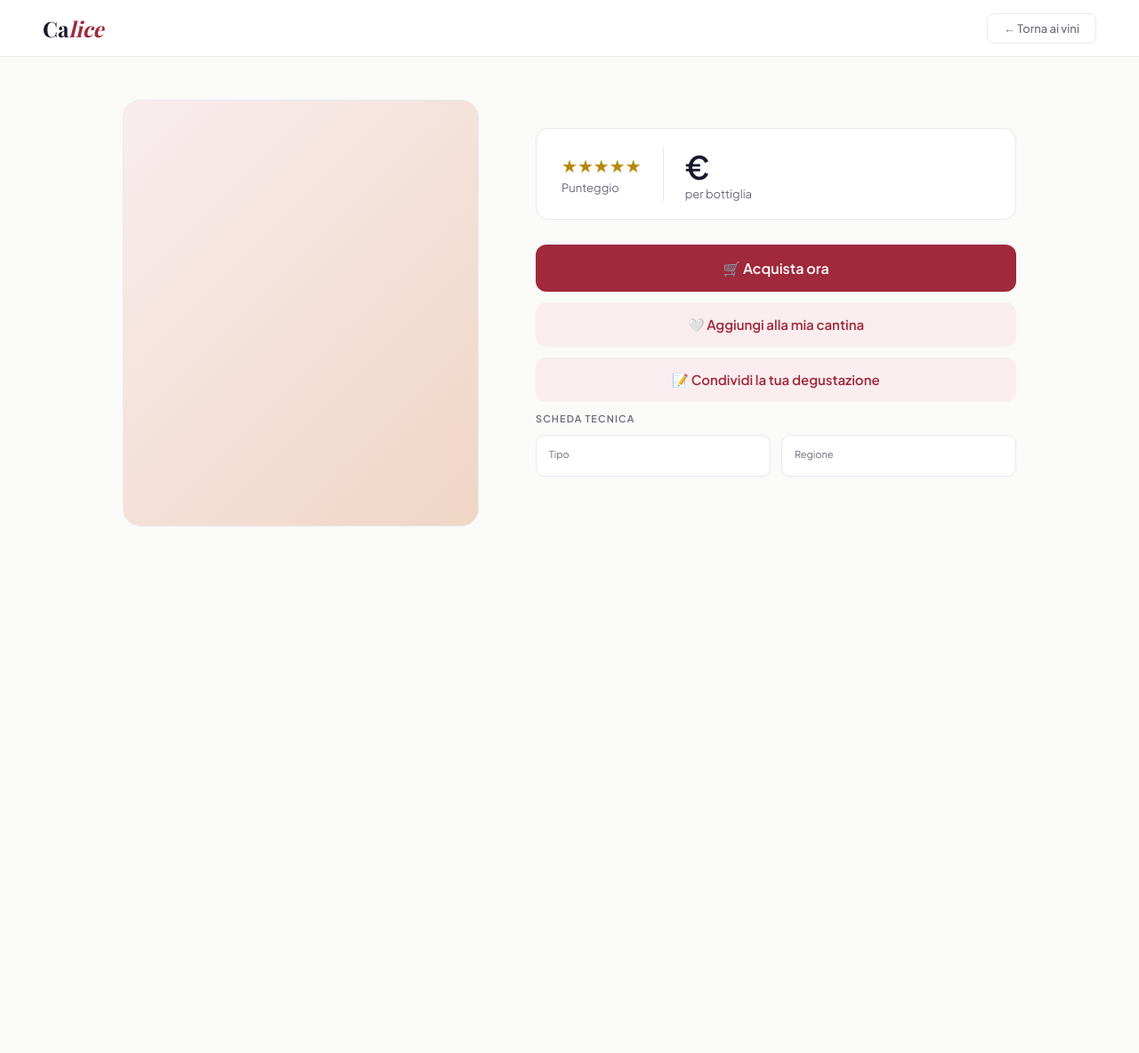
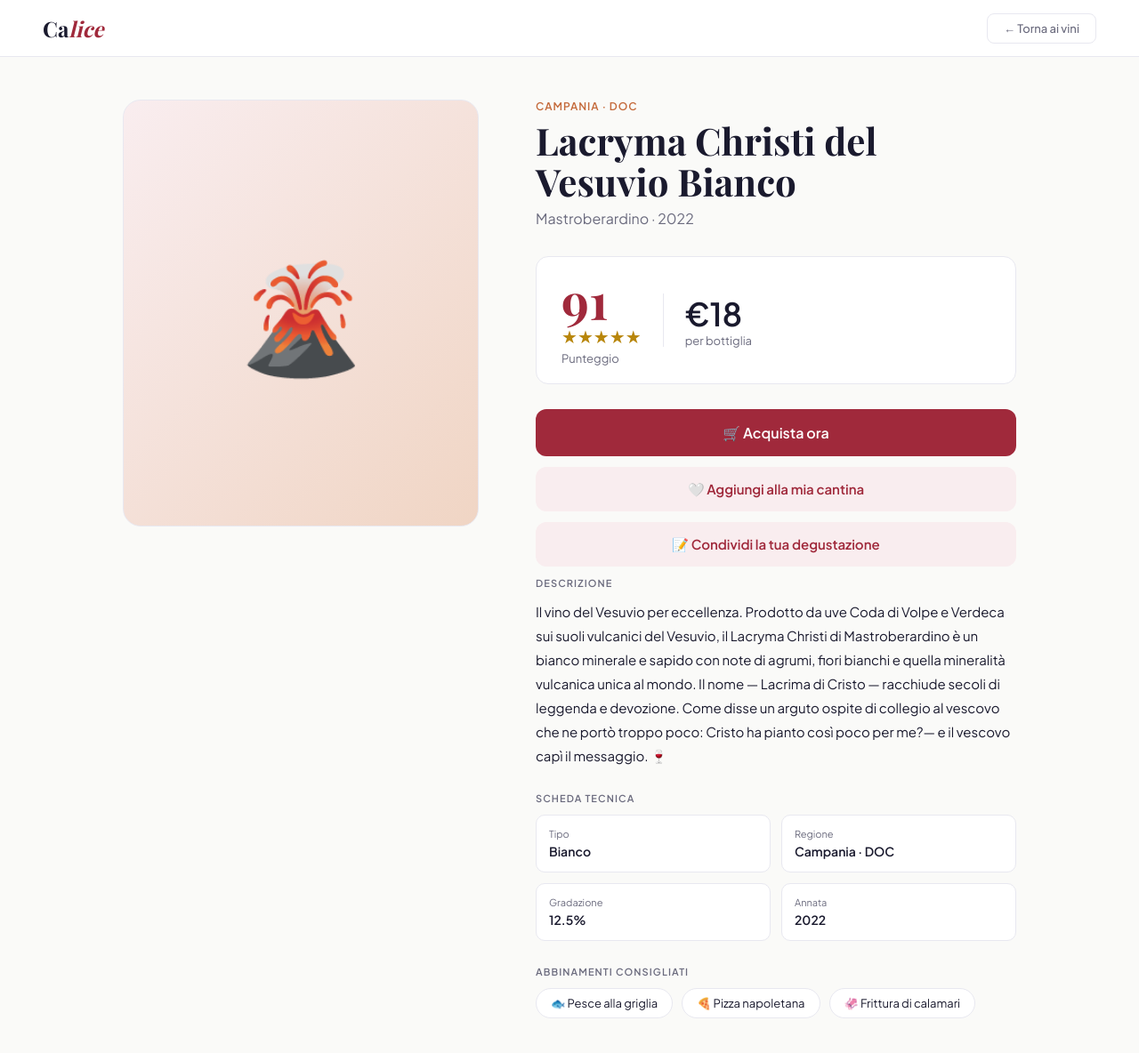
Before and after one commit to Barcolana/Calice, a Jekyll site: the page built from _vini/mastroberardino-lacryma.md, in a window 1280 px wide and 1221 px high. Shown: the top 1184 px of the window at 89% size. Built offline with Jekyll 4.4.1, drawn with Linux system fonts in a browser that asks for light colours; some web fonts are replaced.

Commit message:
corretto errore apici

```diff
--- a/_vini/mastroberardino-lacryma.md
+++ b/_vini/mastroberardino-lacryma.md
@@ -10,7 +10,7 @@
 emoji: 🌋
 gradazione: 12.5
 annata: 2022
-descrizione: "Il vino del Vesuvio per eccellenza. Prodotto da uve Coda di Volpe e Verdeca sui suoli vulcanici del Vesuvio, il Lacryma Christi di Mastroberardino è un bianco minerale e sapido con note di agrumi, fiori bianchi e quella mineralità vulcanica unica al mondo. Il nome — Lacrima di Cristo — racchiude secoli di leggenda e devozione. Come disse un arguto ospite di collegio al vescovo che ne portò troppo poco: "Cristo ha pianto così poco per me?" — e il vescovo capì il messaggio. 🍷"
+descrizione: "Il vino del Vesuvio per eccellenza. Prodotto da uve Coda di Volpe e Verdeca sui suoli vulcanici del Vesuvio, il Lacryma Christi di Mastroberardino è un bianco minerale e sapido con note di agrumi, fiori bianchi e quella mineralità vulcanica unica al mondo. Il nome — Lacrima di Cristo — racchiude secoli di leggenda e devozione. Come disse un arguto ospite di collegio al vescovo che ne portò troppo poco: Cristo ha pianto così poco per me?— e il vescovo capì il messaggio. 🍷"
 abbinamenti:
   - 🐟 Pesce alla griglia
   - 🍕 Pizza napoletana
```
